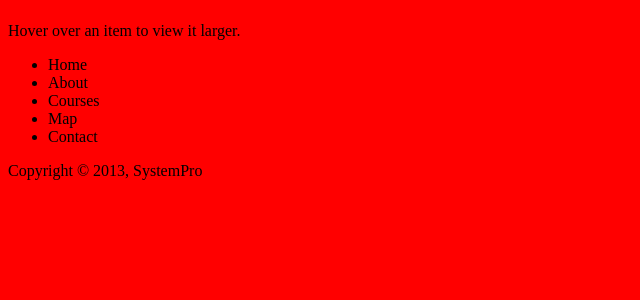
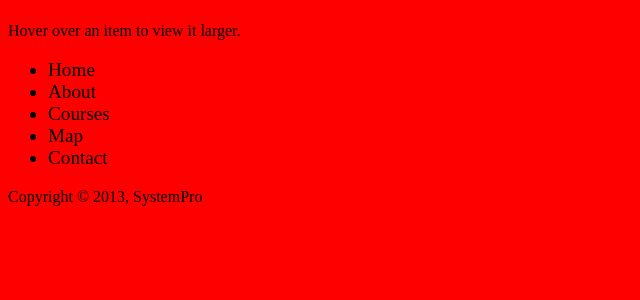
Before and after one commit to mmiroslav/SystemPro, a PHP site: page /map.html in a window 1280 px wide. Shown: the part 58-358 px from the top of the page, without its empty margins (0-640 px from the left). Run offline with PHP 8.4, Linux system fonts and the light colour scheme.

Commit message:
Dodati CSS itemi i zavrsena 1.1  verzija mape sajta

```diff
--- a/css/style.css
+++ b/css/style.css
@@ -14,3 +14,10 @@ body{
     background-color: red;
     /*COPYRIGHT D J U R E N D I C*/
 }
+.maplist{
+    font-size: 1.2em;
+}
+.mlistitem:hover{
+    font-size: 1.8em;
+    font-family:sans-serif;
+}
```
